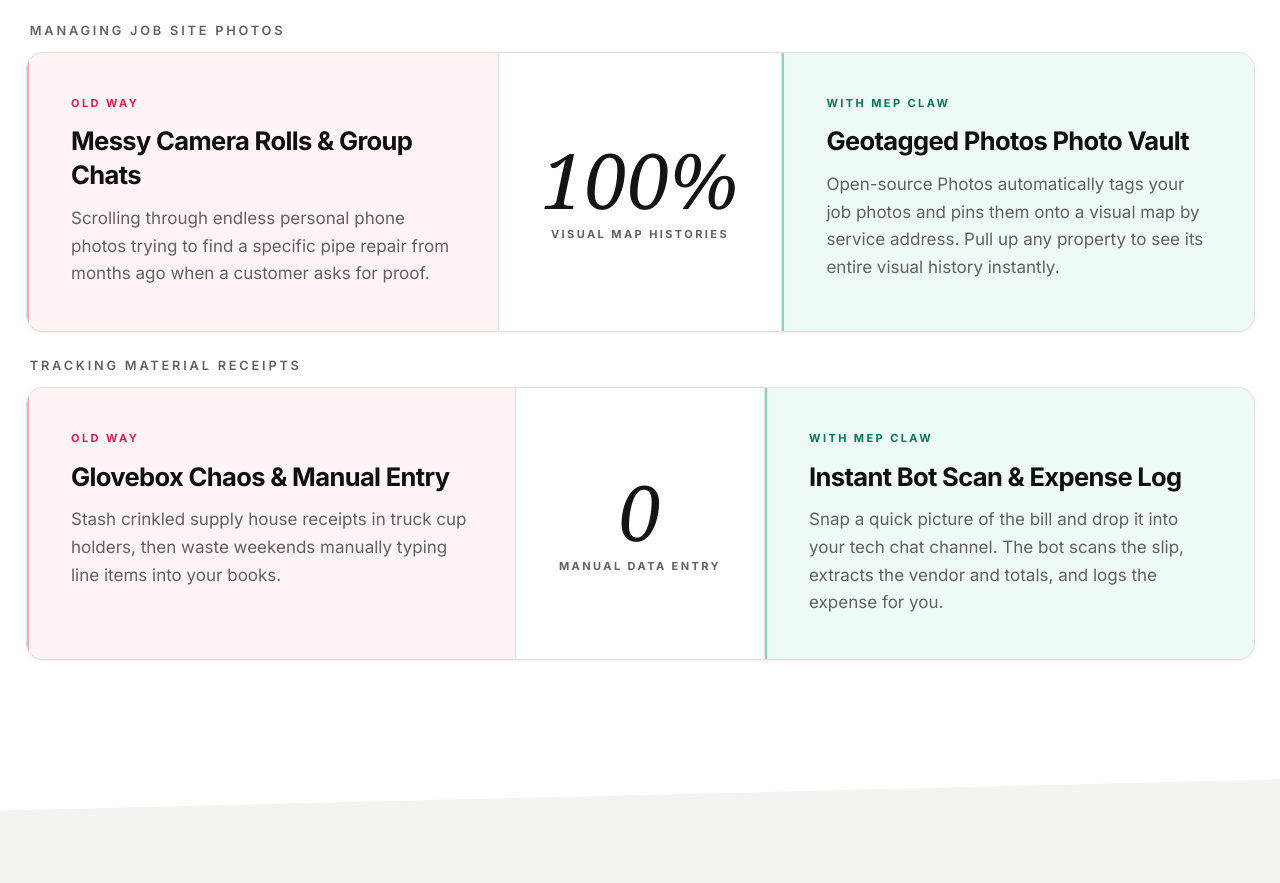
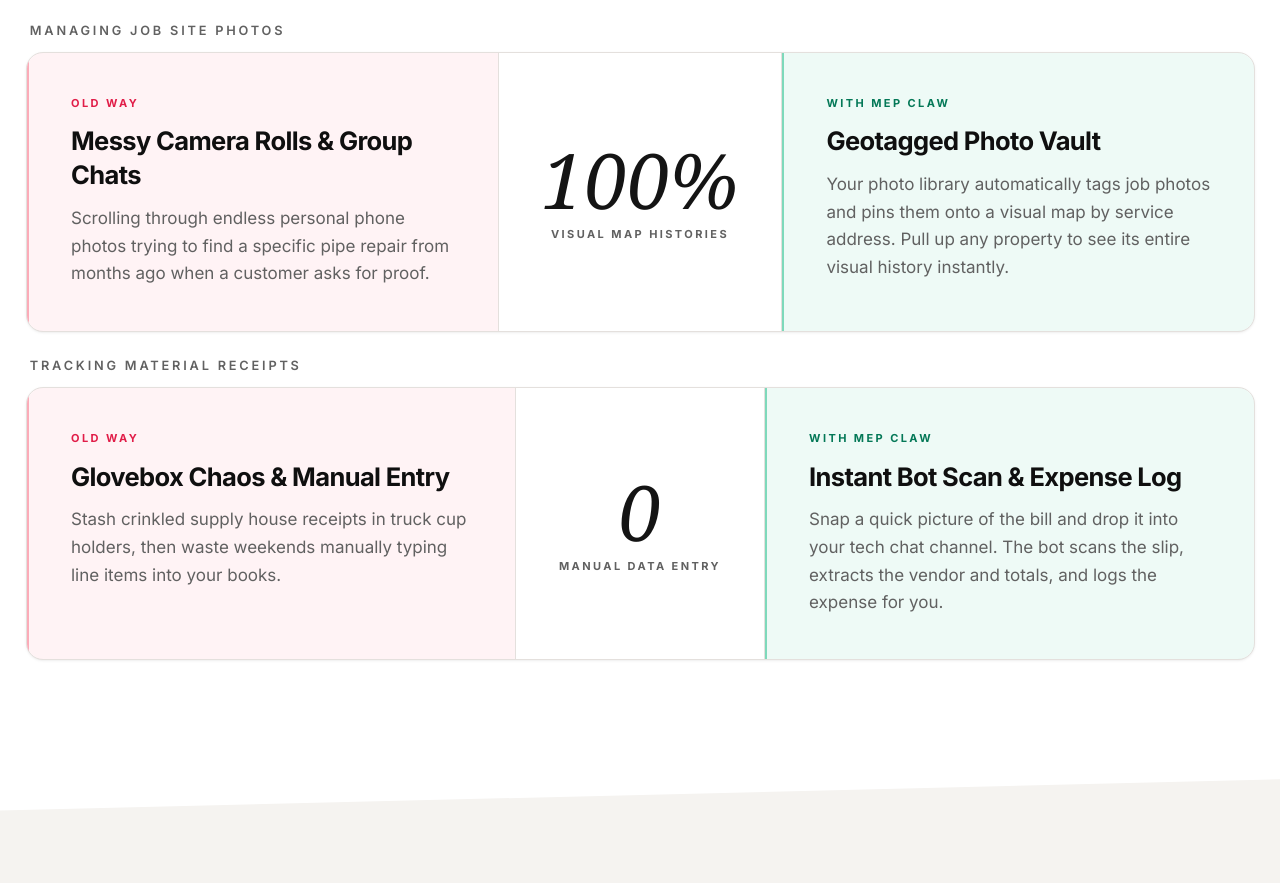
Before and after one commit to 623abl-arch/trades-boss-autopilot, a React (Vite) app: page /what-is-mepclaw in a window 1280 px wide. Shown: the part 5960-6843 px from the top of the page. Built offline with nearby package versions, Linux system fonts and the light colour scheme; a web font is replaced by a local one.

Commit message:
Changes
Co-authored-by: 623abl-arch <234837491+623abl-arch@users.noreply.github.com>

```diff
--- a/src/components/OldVsNew.tsx
+++ b/src/components/OldVsNew.tsx
@@ -17,9 +17,9 @@ const rows = [
       "Scrolling through endless personal phone photos trying to find a specific pipe repair from months ago when a customer asks for proof.",
     multiplier: "100%",
     multiplierLabel: "Visual map histories",
-    newTitle: "Geotagged Photos Photo Vault",
+    newTitle: "Geotagged Photo Vault",
     newBody:
-      "Open-source Photos automatically tags your job photos and pins them onto a visual map by service address. Pull up any property to see its entire visual history instantly.",
+      "Your photo library automatically tags job photos and pins them onto a visual map by service address. Pull up any property to see its entire visual history instantly.",
   },
   {
     task: "Tracking Material Receipts",
```
